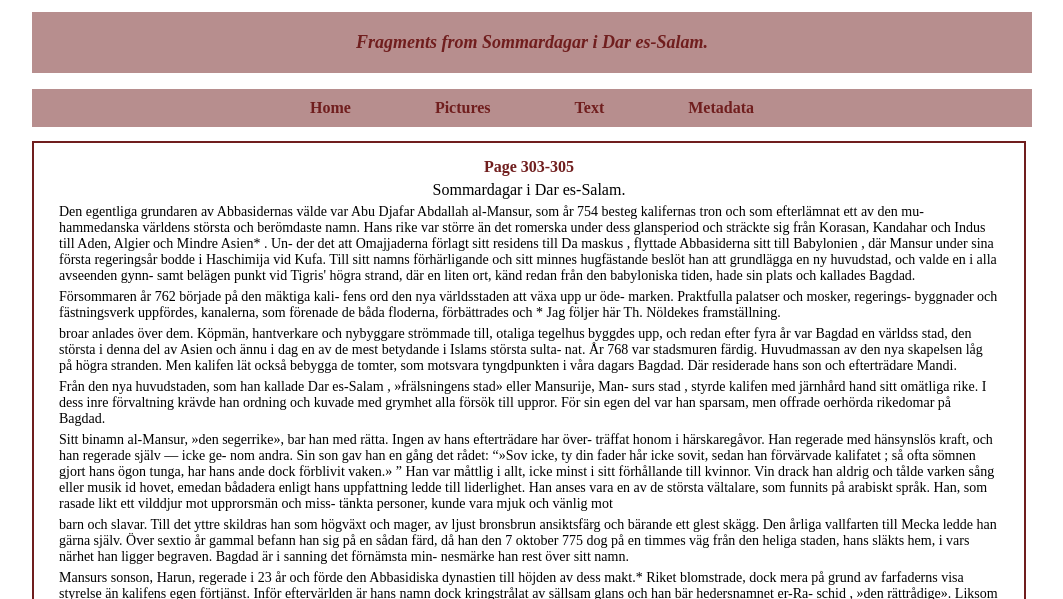
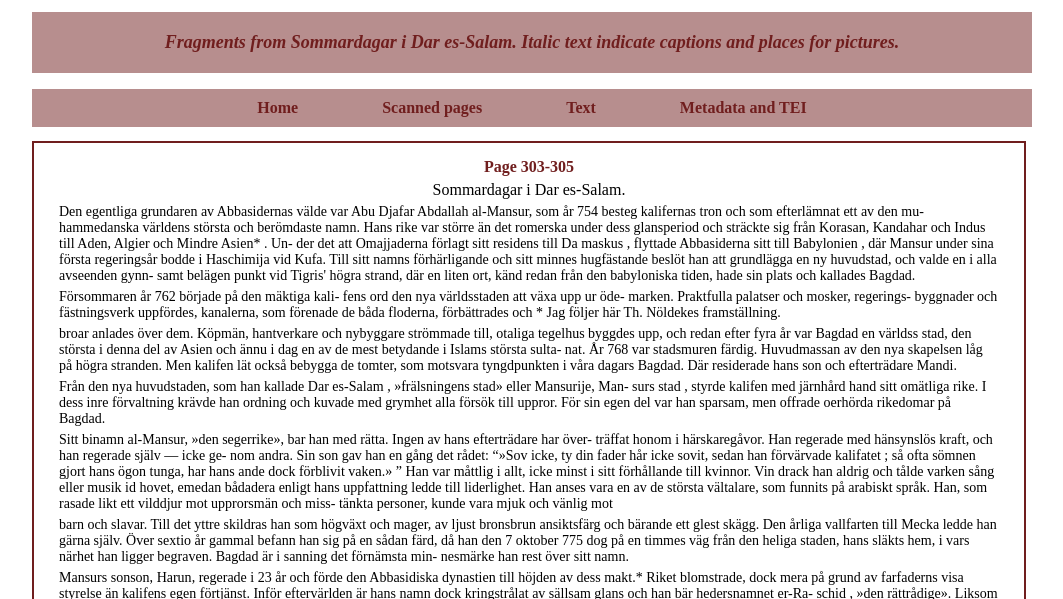
Before and after one commit to sajno/ProjectWork, a plain HTML site: page docs/sida2.html in a window 1280 px wide. Shown: the part 160-759 px from the top of the page, without its empty margins (108-1171 px from the left). Drawn offline with Linux system fonts and the light colour scheme.

Commit message:
Update sida2.html

```diff
--- a/docs/sida2.html
+++ b/docs/sida2.html
@@ -14,15 +14,14 @@
   <header>
     <h1>Text</h1>
   </header>
-  <h2>Fragments from Sommardagar i Dar es-Salam.</h2>
+  <h2>Fragments from Sommardagar i Dar es-Salam. Italic text indicate captions and places for pictures.</h2>
 
     <ul class="nav">
       <li><a href="index.html">Home</a></li>
-      <li><a href="sida1.html">Pictures</a></li>
+      <li><a href="sida1.html">Scanned pages</a></li>
       <li><a href="sida2.html">Text</a></li>
-      <li><a href="sida3.html">Metadata</a></li>
+      <li><a href="sida3.html">Metadata and TEI</a></li>
     </ul>
-
 
   <div class="textpage">
     <h3>Page 303-305</h3>
@@ -790,7 +789,7 @@
     </p>
   </div>
   <footer>
-    <p>Ali Jasim and Stina Skog, Univerity of Borås, VT2022.</p>
+    <p>Ali Jasim and Stina Skog, University of Borås, VT2022.</p>
   </footer>
 </body>
 
```
